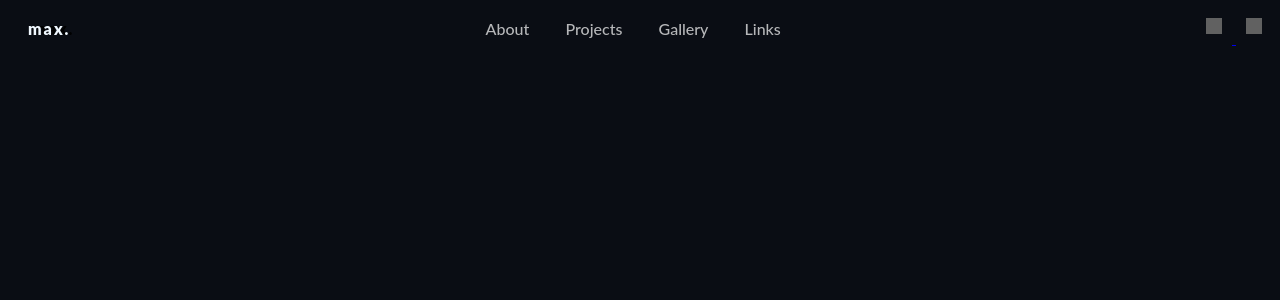
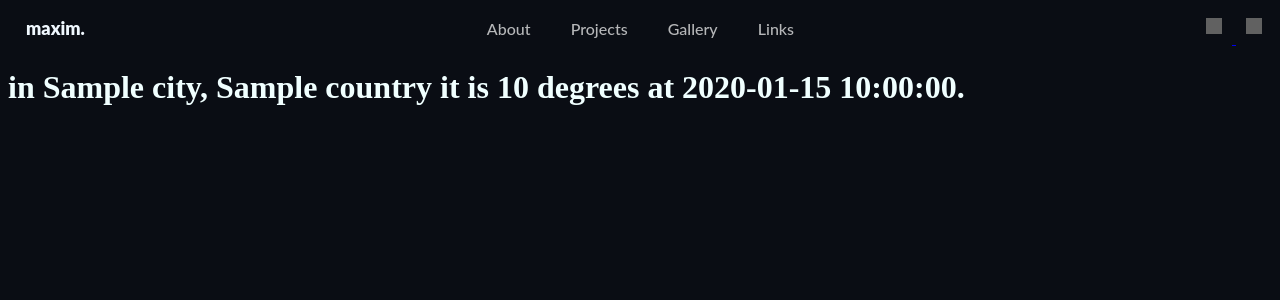
Before and after one commit to max-ovd/personal_website, a Flask app: template templates/index.html in a window 1280 px wide. Shown: the top 300 px of the page. Run offline with Flask 3, Linux system fonts and the light colour scheme; the template is opened without the code that fills it: most values are stand-ins (such as "Sample title", 1, 10 or a date in 2020); grey boxes are pictures that could not be loaded.

Commit message:
added weather and time

```diff
--- a/app.py
+++ b/app.py
@@ -1,11 +1,49 @@
 from flask import Flask, request, render_template
+import requests
+import geocoder
+from geopy.geocoders import Nominatim
+from datetime import datetime
 
 
 app = Flask(__name__)
 
+# initialize api
+geolocator = Nominatim(user_agent="geoapiExercises")
+
 @app.route("/")
 def index():
-    return render_template('index.html')
+    city, country, temp = get_location()
+    time = get_time()
+    return render_template('index.html', city=city, country=country, temp=temp, time=time)
+
+
+
+
+def get_location():
+    api_key = "30d4741c779ba94c470ca1f63045390a"
+
+    # find city, country
+    g = geocoder.ip('me')
+    location = geolocator.reverse(str(g.lat) + "," + str(g.lng)).raw['address']
+    city = location.get('city')
+    country = location.get('country')
+    if city == 'Old Toronto':
+        city = 'toronto'
+
+    # request data openweather api
+    url = (f"https://api.openweathermap.org/data/2.5/weather?q={city}&units=metric&APPID={api_key}")
+    res = requests.get(url)
+    data = res.json()
+    temp = data['main']['temp']
+
+
+
+    return (city, country, temp)
+
+def get_time():
+    currentDateAndTime = datetime.now()
+    currentTime = currentDateAndTime.strftime("%H:%M")
+    return currentTime
 
 if __name__ == "__main__":
     app.run(debug=True)
--- a/static/styles.css
+++ b/static/styles.css
@@ -1,4 +1,3 @@
-
 html {
     background-color: #0A0D14;
 }
@@ -26,9 +25,10 @@ nav ul {
     padding: 0px;
     margin: 0px;
 }
+
 nav ul li {
     display: inline-block;
-    margin: 10px 16px 10px 16px;
+    margin: 10px 18px;
 }
 
 li a {
@@ -48,7 +48,7 @@ li a:hover, a:active {
 /* IMAGES */
 
 
-.svg img {
+.icons img {
     width: 16px;
     height: 16px;
     margin: 10px;
@@ -57,13 +57,12 @@ li a:hover, a:active {
 
 #logo {
     font-family: Lato, sans-serif;
-    color:aliceblue;
-    font-size: 16px;
-    font-weight:900;
+    color: aliceblue;
+    font-size: 18px;
+    font-weight: 900;
     text-decoration: none;
-    text-shadow: 4px 0 black;
-    letter-spacing: 2px;
+    letter-spacing: normal;
 
-    margin-left: 20px;
+    margin-left: 18px;
 
 }
--- a/templates/index.html
+++ b/templates/index.html
@@ -7,7 +7,7 @@
 
 <!-- NAVBAR -->
 <header>
-    <a href="/" id="logo">max.</a>
+    <a href="/" id="logo">maxim.</a>
     <nav>
         <ul class="secondary-font">
             <li><a href="/">About</a></li>
@@ -16,10 +16,13 @@
             <li><a href="/">Links</a></li>
         </ul>
     </nav>
-    <div class="svg">
+    <div class="icons">
         <a href="/"> <img src="https://uxwing.com/wp-content/themes/uxwing/download/nature-and-environment/moon-line-icon.png"> </a>
         <a href="/"> <img src="https://www.svgrepo.com/download/13652/magnifying-glass.svg"> </a>
     </div>
 </header>
 
+
+<h1 style="color:azure;">in {{ city }}, {{ country }} it is {{ temp }} degrees at {{ time }}. </h1>
+
 {% endblock %}
```
